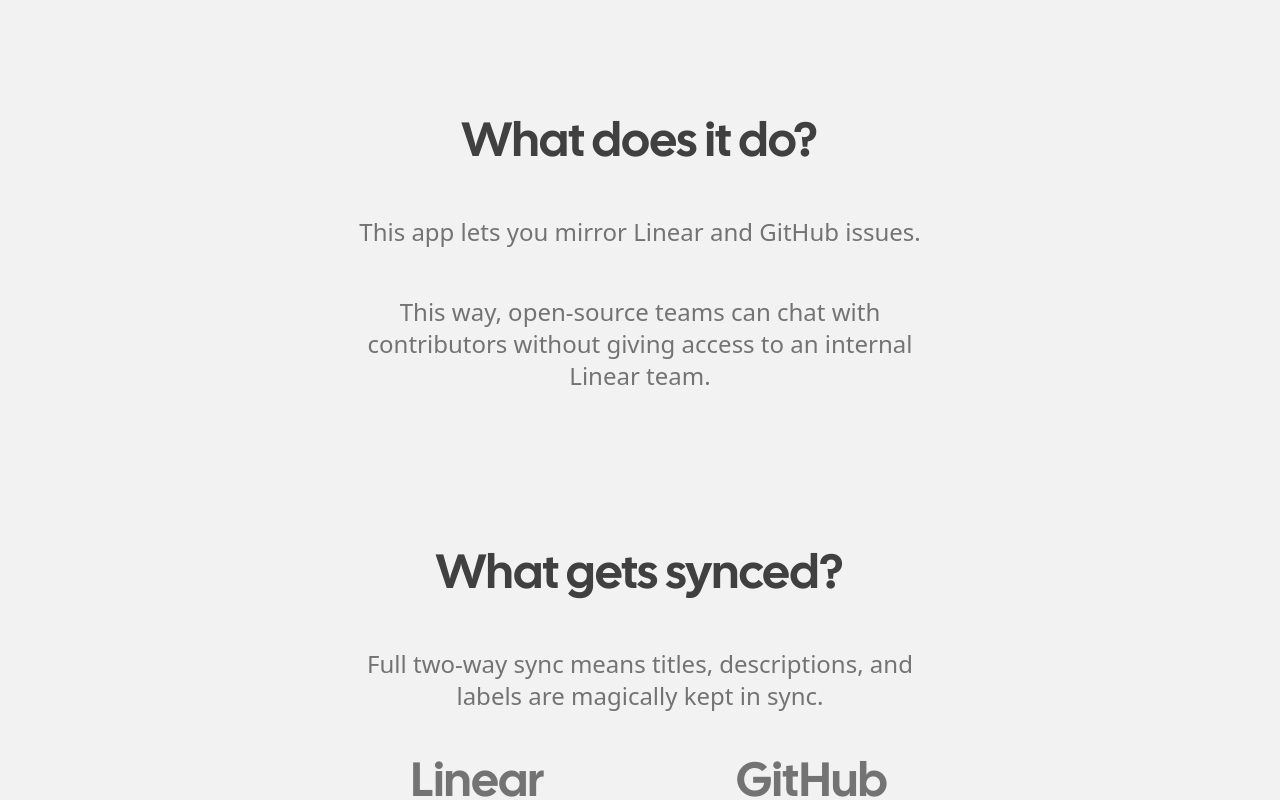
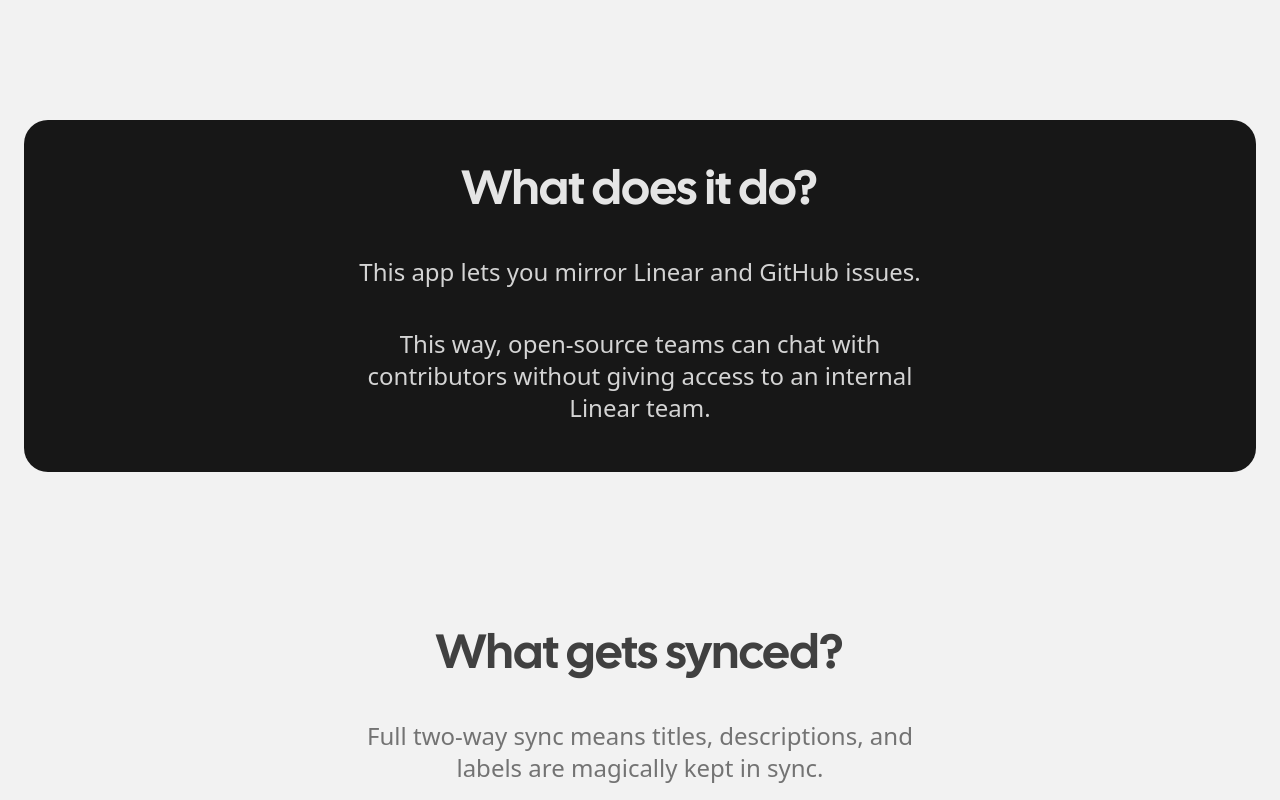
Before and after one commit to eyasudev/synclinear.com, a Next.js app: page / in a window 1280 px wide. Shown: the part 840-1640 px from the top of the page. Built offline with nearby package versions, Linux system fonts and the light colour scheme.

Commit message:
Adjust landing page UI

```diff
--- a/components/Landing.tsx
+++ b/components/Landing.tsx
@@ -12,15 +12,19 @@
 const Landing = () => {
     return (
         <section className="w-screen min-h-screen center gap-40 py-40 px-6">
-            <div className="space-y-12 text-center max-w-xl">
-                <h2>What does it do?</h2>
-                <h3>This app lets you mirror Linear and GitHub issues.</h3>
-                <h3>
-                    This way, open-source teams can chat with contributors
-                    without giving access to an internal Linear team.
-                </h3>
+            <div className="mx-6 p-6 sm:p-12 w-full rounded-3xl bg-gray-900 center">
+                <div className="space-y-10 max-w-xl text-center">
+                    <h2 className="text-gray-200">What does it do?</h2>
+                    <h3 className="font-negative">
+                        This app lets you mirror Linear and GitHub issues.
+                    </h3>
+                    <h3 className="font-negative">
+                        This way, open-source teams can chat with contributors
+                        without giving access to an internal Linear team.
+                    </h3>
+                </div>
             </div>
-            <div className="space-y-12 text-center max-w-xl">
+            <div className="space-y-10 text-center max-w-xl">
                 <h2>What gets synced?</h2>
                 <h3>
                     Full two-way sync means titles, descriptions, and labels are
@@ -75,7 +79,7 @@
                     )}
                 </div>
             </div>
-            <div className="space-y-12 text-center max-w-xl">
+            <div className="space-y-10 text-center max-w-xl">
                 <h2>How does it work?</h2>
                 <h3>
                     Under the hood, a webhook pings the app with new issues and
@@ -86,7 +90,7 @@
                     accessible only by your team's webhook.
                 </h3>
             </div>
-            <div className="space-y-12 center">
+            <div className="space-y-10 center">
                 <h2 className="text-center">How do I set it up?</h2>
                 <ul className="text-xl font-tertiary">
                     <li>
@@ -114,7 +118,7 @@
                     <ArrowUpIcon className="w-6 h-6" />
                 </button>
             </div>
-            <div className="space-y-12 max-w-xl text-center center">
+            <div className="space-y-10 max-w-xl text-center center">
                 <h2 className="text-center">Missing something?</h2>
                 <h3>
                     This app is completely open-source (even this sentence). If
@@ -129,13 +133,13 @@
                     <GitHubLogo />
                 </button>
             </div>
-            <div className="space-y-12 max-w-xl text-center center">
+            <div className="space-y-10 max-w-xl text-center center">
                 <h2 className="text-center">Pricing</h2>
                 <h3>
                     SyncLinear.com is completely free. If you want to donate,
                     subscribe to a <a href="https://cal.com/pricing">Cal.com</a>{" "}
-                    or <a href="https://neat.run">Neat</a> plan to support the
-                    development.
+                    or <a href="https://neat.run/pro">Neat</a> plan to support
+                    the development.
                 </h3>
             </div>
         </section>
--- a/styles/globals.css
+++ b/styles/globals.css
@@ -54,6 +54,9 @@
     .font-tertiary {
         @apply text-gray-500;
     }
+    .font-negative {
+        @apply text-gray-300;
+    }
     .font-cal-sans {
         font-family: "cal-sans", Arial, Helvetica, sans-serif;
     }
```
